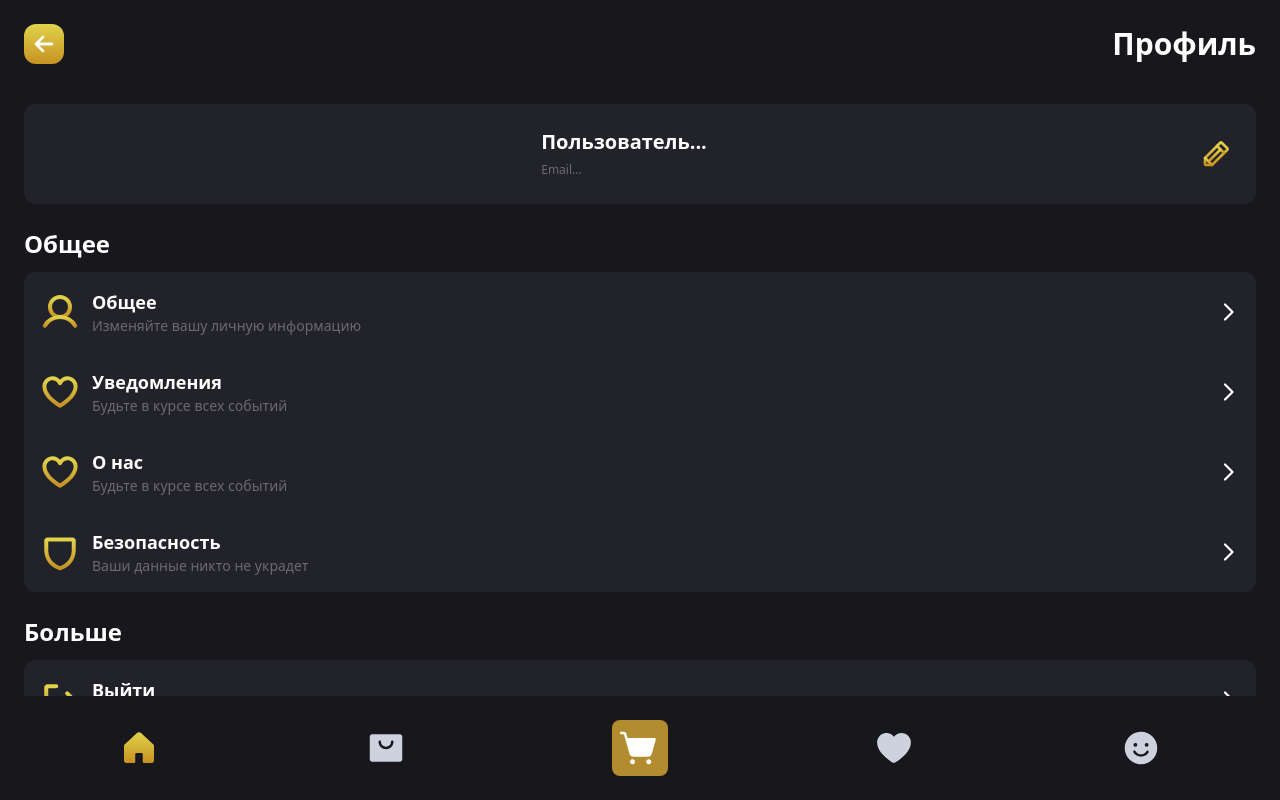
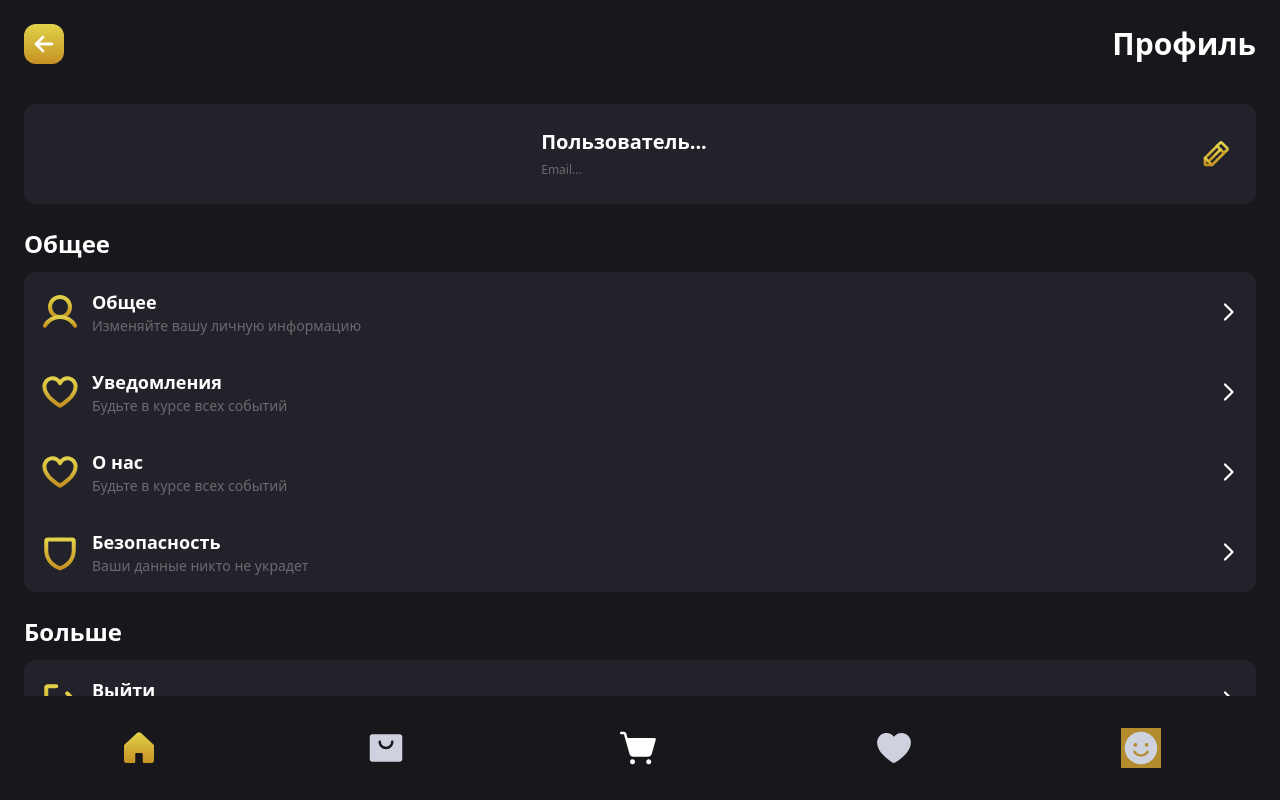
Before and after one commit to Amirhan0/react-burger, a React (Vite) app: page /profile in a window 1280 px wide. Built offline with nearby package versions, Linux system fonts and the light colour scheme.

Commit message:
headermain

```diff
--- a/src/components/HeaderMain.jsx
+++ b/src/components/HeaderMain.jsx
@@ -1,17 +1,28 @@
-import { useNavigate } from "react-router-dom";
+import { useNavigate, useLocation } from "react-router-dom";
+import { useState, useEffect } from "react";
 
 const HeaderMain = () => {
   const navigate = useNavigate();
+  const location = useLocation();
+  const [activeLink, setActiveLink] = useState("");
+
+  useEffect(() => {
+    setActiveLink(location.pathname);
+  }, [location.pathname]);
 
   function navigation(link) {
     navigate(link);
   }
+
+  const getIconClass = (link) =>
+    activeLink === link ? "bg-[#B28C2E]" : "bg-transparent";
+
   return (
     <header className="fixed bottom-0 left-0 w-full bg-[#18171C] p-4 rounded-t-2xl shadow-lg">
       <div className="flex justify-around items-center h-full">
         <div className="flex items-center p-2 rounded-full">
           <div
-            className=" flex items-center justify-center"
+            className={`flex items-center justify-center ${getIconClass("/home")}`}
             onClick={() => navigation("/home")}
           >
             <img
@@ -23,7 +34,7 @@ const HeaderMain = () => {
         </div>
         <div className="flex items-center p-2 rounded-full">
           <div
-            className="flex items-center justify-center"
+            className={`flex items-center justify-center ${getIconClass("/orders")}`}
             onClick={() => navigation("/orders")}
           >
             <img
@@ -33,10 +44,10 @@ const HeaderMain = () => {
             />
           </div>
         </div>
-        <div className="flex items-center  p-2 rounded-full">
+        <div className="flex items-center p-2 rounded-full">
           <div
-            className="w-14 h-14 bg-[#B28C2E] flex items-center justify-center rounded-lg"
-            onClick={() => navigation("/")}
+            className={`w-14 h-14 flex items-center justify-center rounded-lg ${getIconClass("/cart")}`}
+            onClick={() => navigation("/cart")}
           >
             <img
               src="/cart.svg"
@@ -47,7 +58,7 @@ const HeaderMain = () => {
         </div>
         <div className="flex items-center p-2 rounded-full">
           <div
-            className="flex items-center justify-center "
+            className={`flex items-center justify-center ${getIconClass("/favorite")}`}
             onClick={() => navigation("/favorite")}
           >
             <img
@@ -57,9 +68,9 @@ const HeaderMain = () => {
             />
           </div>
         </div>
-        <div className="flex items-center  p-2 rounded-full">
+        <div className="flex items-center p-2 rounded-full">
           <div
-            className="flex items-center justify-center "
+            className={`flex items-center justify-center ${getIconClass("/profile")}`}
             onClick={() => navigation("/profile")}
           >
             <img
```
